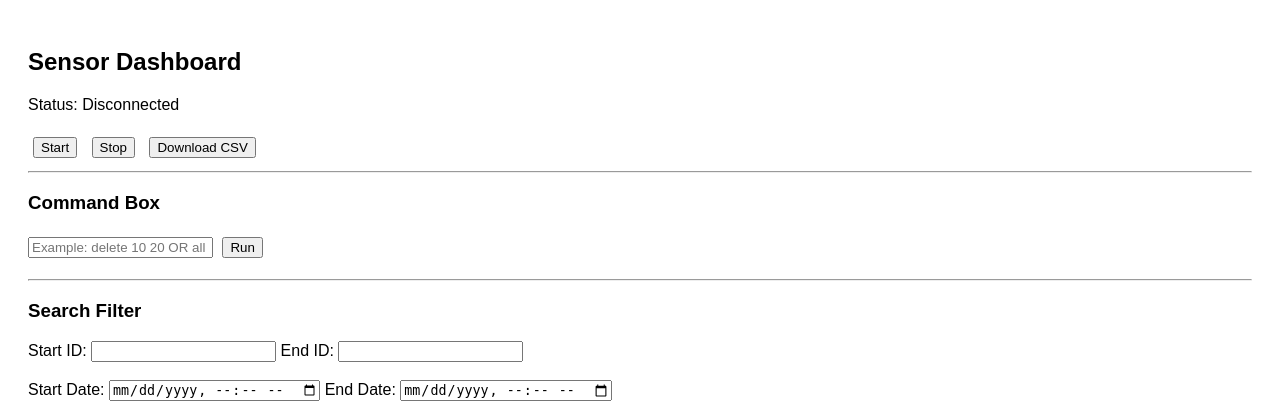
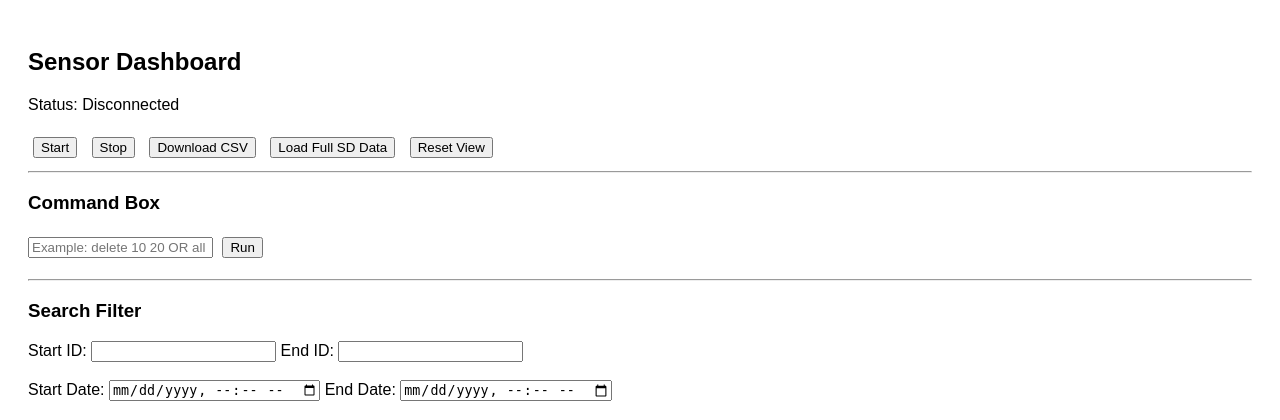
Before and after one commit to rkmjld2/mahajansensor7a, a Flask app: page / in a window 1280 px wide. Shown: the top 420 px of the page. Run offline with Flask 3, Linux system fonts and the light colour scheme; data that the repository does not hold is empty.

Commit message:
Update index.html

```diff
--- a/templates/index.html
+++ b/templates/index.html
@@ -23,7 +23,8 @@ Status: <span id="status">Checking...</span>
 <button onclick="start()">Start</button>
 <button onclick="stop()">Stop</button>
 <button onclick="downloadCSV()">Download CSV</button>
-
+<button onclick="loadFullData()">Load Full SD Data</button>
+<button onclick="resetView()">Reset View</button>
 <hr>
 
 <!-- QUERY BOX -->
```
